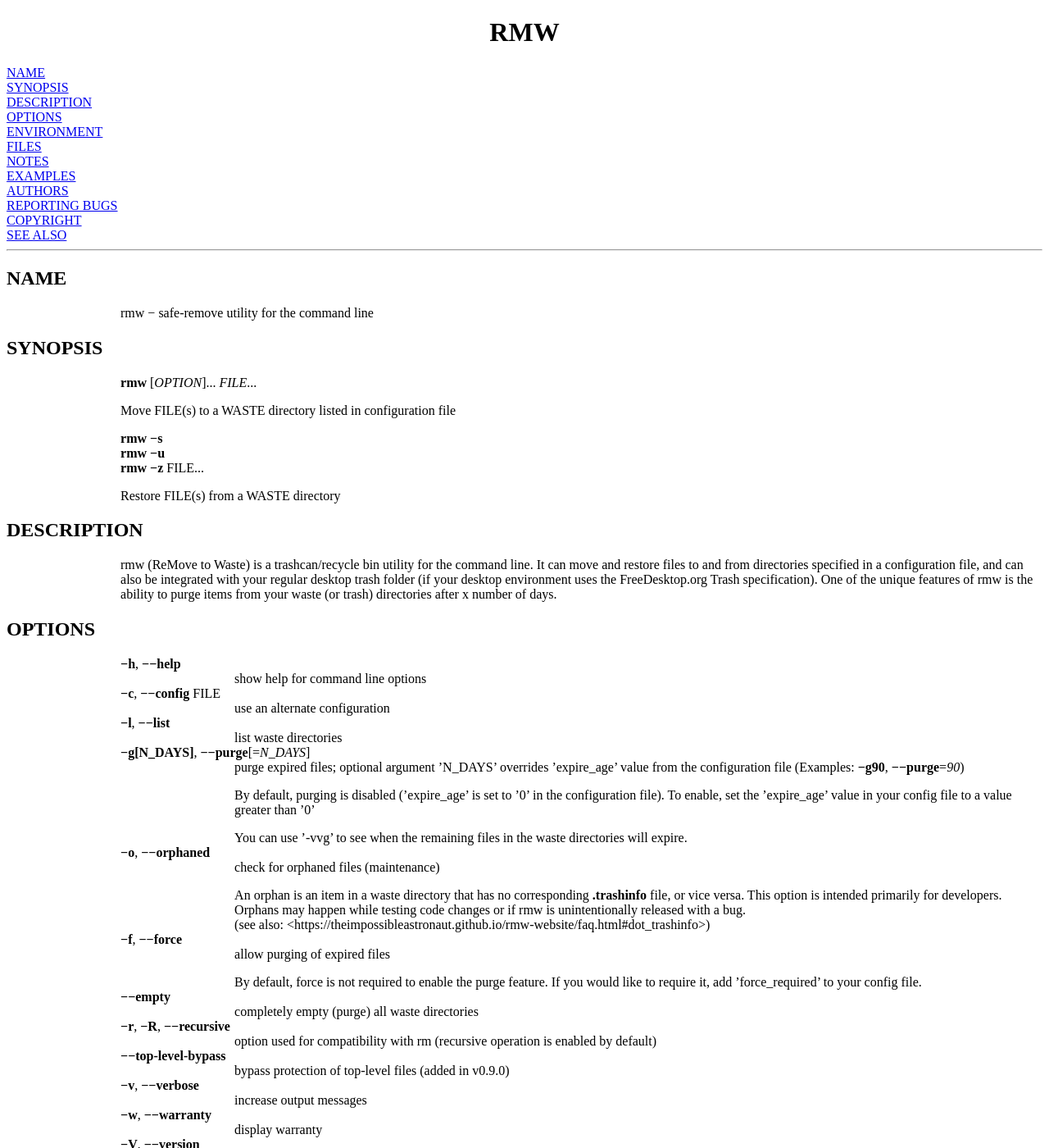
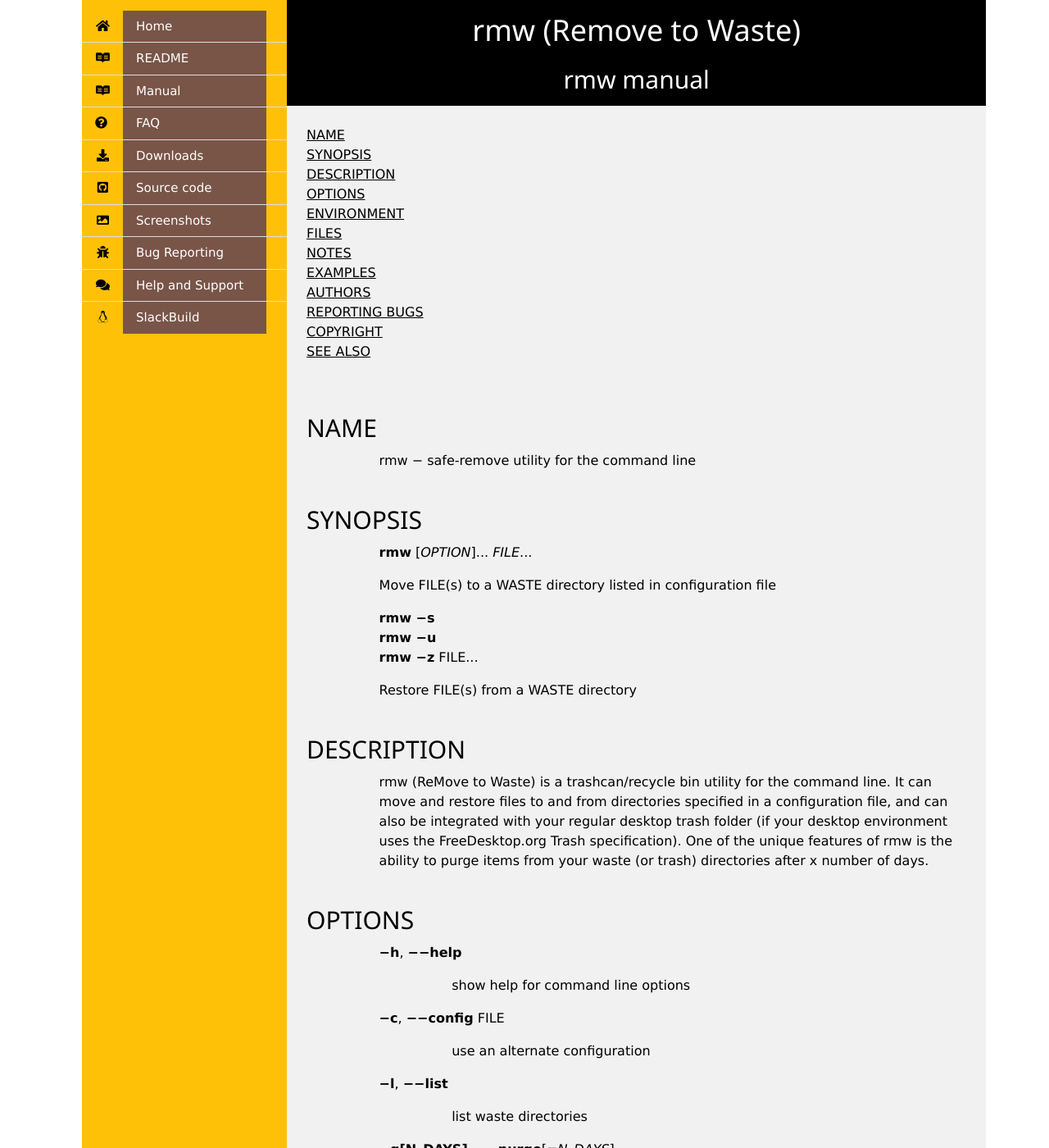
Before and after one commit to theimpossibleastronaut/rmw-website, a Jekyll site: the page built from rmw_man.html, in a window 1280 px wide and 1400 px high. Shown: the whole window at 82% size. Built offline with Jekyll 4.4.1, drawn with Linux system fonts in a browser that asks for light colours; some of the changed text lies outside the part shown.

Commit message:
fix: add layout info

```diff
--- a/rmw_man.html
+++ b/rmw_man.html
@@ -1,25 +1,9 @@
+---
+title: rmw manual
+layout: default
+---
 <!-- Creator     : groff version 1.22.4 -->
 <!-- CreationDate: Wed May 17 18:07:15 2023 -->
-<!DOCTYPE html PUBLIC "-//W3C//DTD HTML 4.01 Transitional//EN"
-"http://www.w3.org/TR/html4/loose.dtd">
-<html>
-<head>
-<meta name="generator" content="groff -Thtml, see www.gnu.org">
-<meta http-equiv="Content-Type" content="text/html; charset=US-ASCII">
-<meta name="Content-Style" content="text/css">
-<style type="text/css">
-       p       { margin-top: 0; margin-bottom: 0; vertical-align: top }
-       pre     { margin-top: 0; margin-bottom: 0; vertical-align: top }
-       table   { margin-top: 0; margin-bottom: 0; vertical-align: top }
-       h1      { text-align: center }
-</style>
-<title>RMW</title>
-
-</head>
-<body>
-
-<h1 align="center">RMW</h1>
-
 <a href="#NAME">NAME</a><br>
 <a href="#SYNOPSIS">SYNOPSIS</a><br>
 <a href="#DESCRIPTION">DESCRIPTION</a><br>
```
